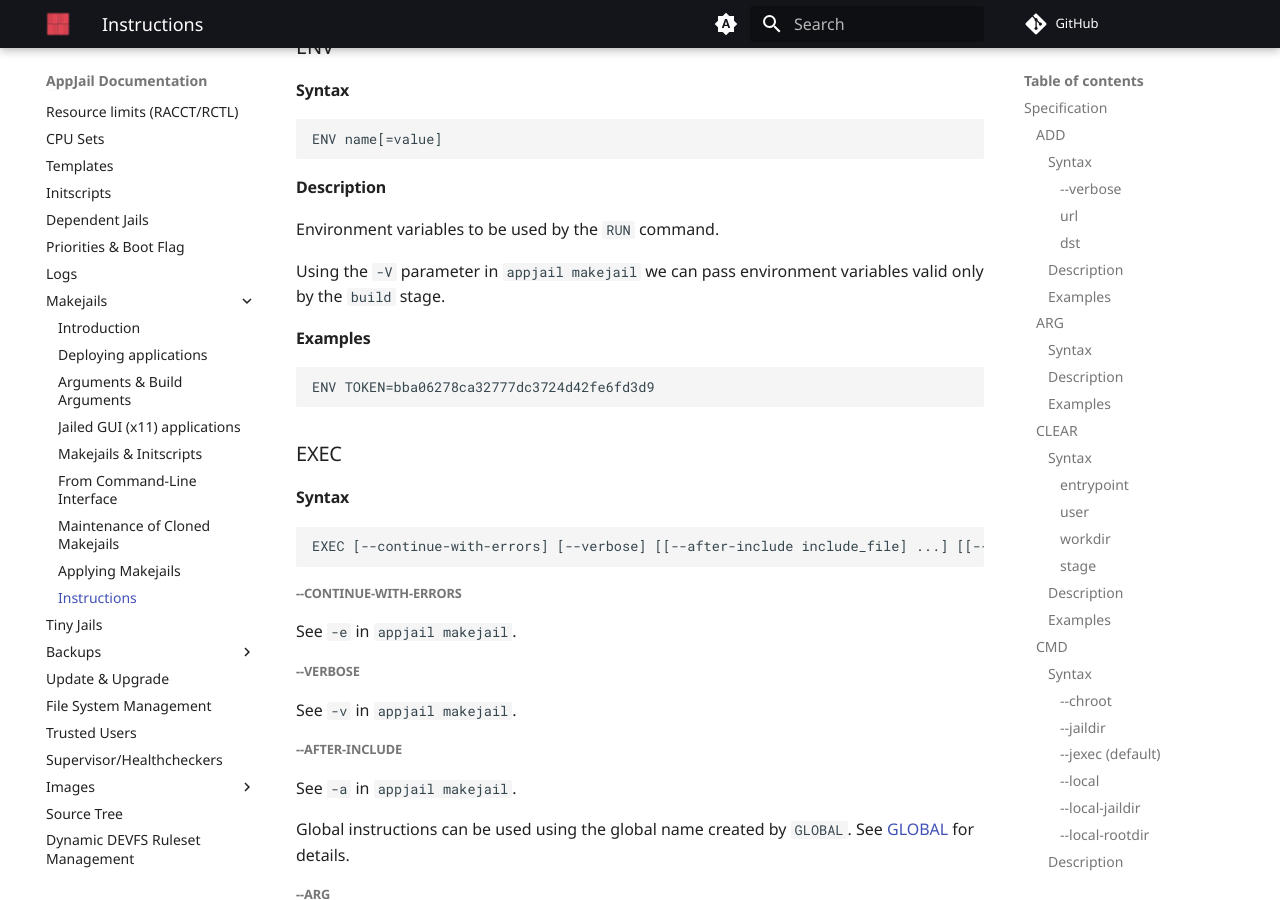
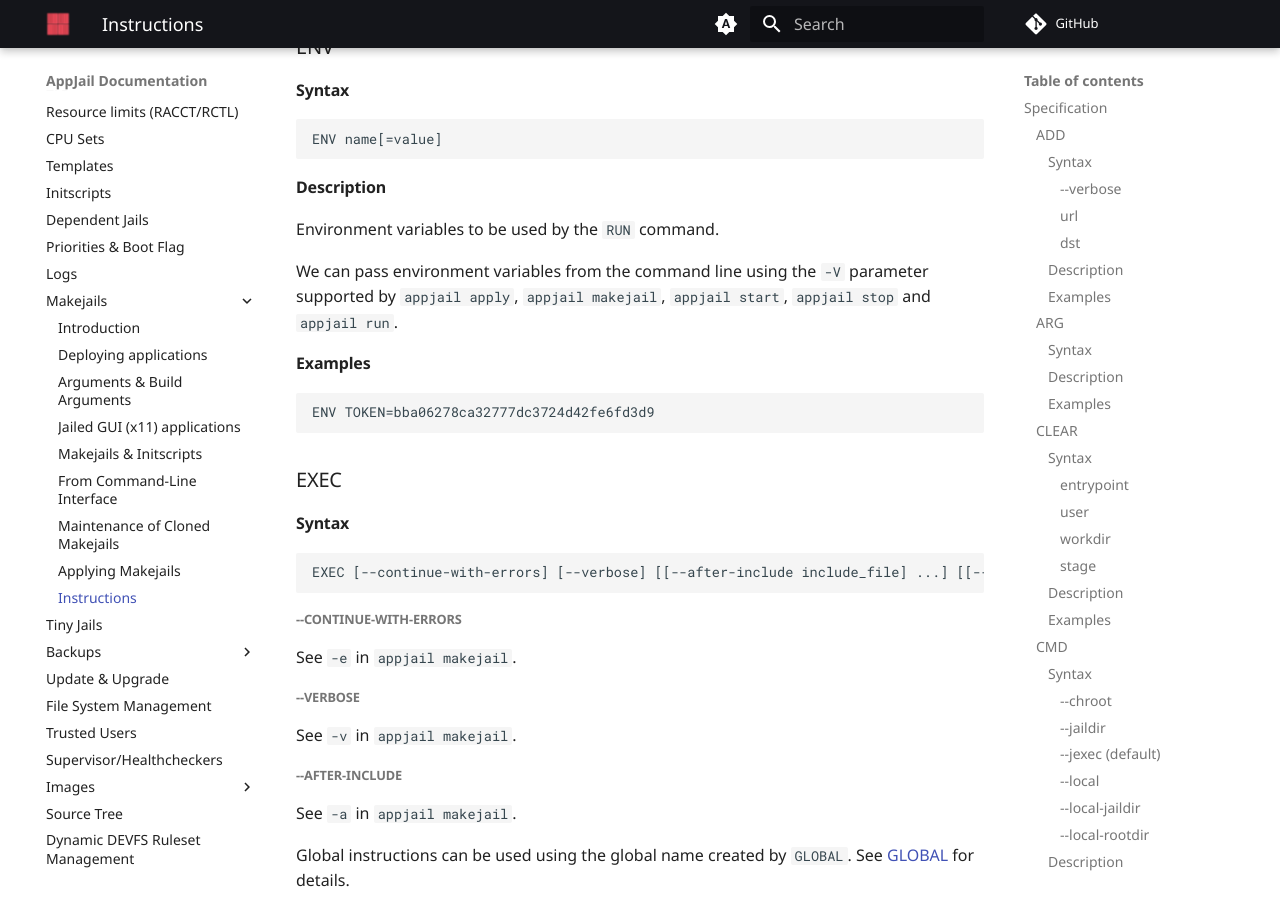
Before and after one commit to DtxdF/AppJail.docs, an MkDocs documentation site: the page built from docs/makejails/instructions.md, in a window 1280 px wide and 900 px high, scrolled down 7239 px. Built offline with MkDocs 1.6.1 and Material for MkDocs 9.7.7, drawn with Linux system fonts in a browser that asks for light colours; comment, search, counter and statistics services are not loaded.

Commit message:
Update ENV description
Update the ENV description to reflect the change imposed by the `-V`
parameter in `appjail makejail`, `appjail start`, `appjail stop`,
`appjail apply` and `appjail run`.

```diff
--- a/docs/makejails/instructions.md
+++ b/docs/makejails/instructions.md
@@ -354,7 +354,7 @@ ENV name[=value]
 
 Environment variables to be used by the `RUN` command.
 
-Using the `-V` parameter in `appjail makejail` we can pass environment variables valid only by the `build` stage.
+We can pass environment variables from the command line using the `-V` parameter supported by `appjail apply`, `appjail makejail`, `appjail start`, `appjail stop` and `appjail run`.
 
 #### Examples
 
```
